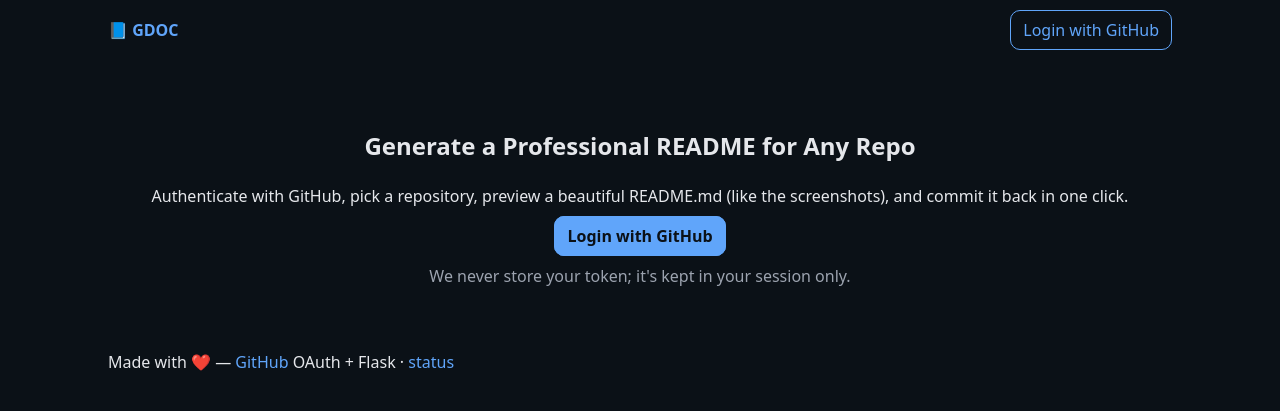
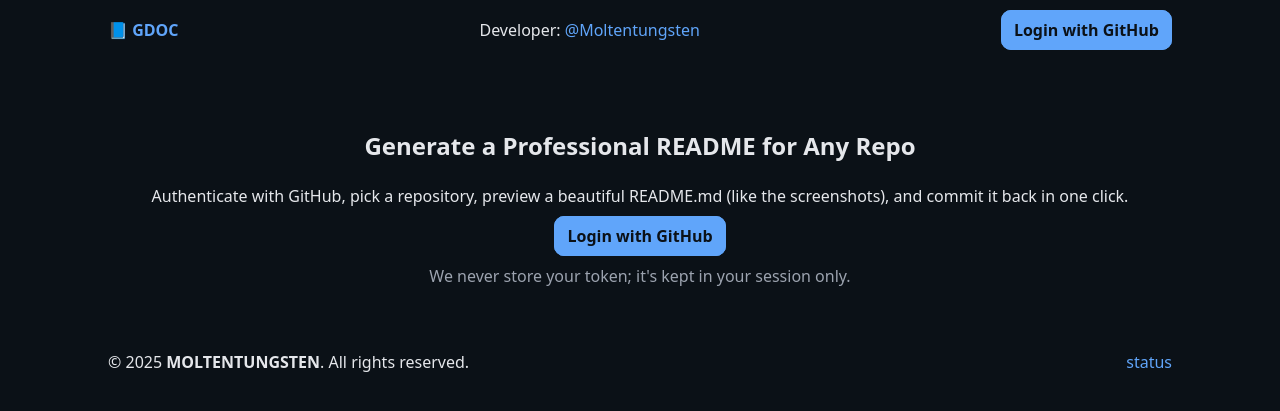
Before and after one commit to Themoltentungsten/GDOC, a Flask app: page / in a window 1280 px wide. Shown: the top 411 px of the page. Run offline with Flask 3, Linux system fonts and the light colour scheme.

Commit message:
Update base.html

```diff
--- a/GDOC/templates/base.html
+++ b/GDOC/templates/base.html
@@ -1,21 +1,29 @@
-
 <!doctype html>
 <html lang="en">
   <head>
-    <meta charset="utf-8">
-    <meta name="viewport" content="width=device-width, initial-scale=1">
-    <title>GDOC</title>
-    <link rel="stylesheet" href="{{ url_for('static', filename='styles.css') }}">
+    <meta charset="utf-8" />
+    <meta name="viewport" content="width=device-width,initial-scale=1" />
+    <title>GDOC · GitHub README Docs</title>
+    <meta name="description" content="Authenticate with GitHub, auto-generate a professional README.md, and commit it back with one click." />
+    <meta name="theme-color" content="#111827" />
+    <link rel="stylesheet" href="{{ url_for('static', filename='styles.css') }}" />
   </head>
   <body>
+    <div class="bg-grid"></div>
+
     <header class="container header">
       <a class="brand" href="{{ url_for('index') }}">📘 GDOC</a>
-      <nav>
+
+      <div class="dev-pill">
+        Developer: <a href="https://github.com/Themoltentungsten" target="_blank">@Moltentungsten</a>
+      </div>
+
+      <nav class="nav">
         {% if session.get("token") %}
           <a href="{{ url_for('dashboard') }}">Dashboard</a>
-          <a href="{{ url_for('logout') }}">Logout</a>
+          <a class="btn" href="{{ url_for('logout') }}">Logout</a>
         {% else %}
-          <a class="btn" href="{{ url_for('login') }}">Login with GitHub</a>
+          <a class="btn primary" href="{{ url_for('login') }}">Login with GitHub</a>
         {% endif %}
       </nav>
     </header>
@@ -32,7 +40,12 @@
     </main>
 
     <footer class="container footer">
-      <p>Made with ❤️ — <a href="https://github.com">GitHub</a> OAuth + Flask · <a href="/heartbeat">status</a></p>
+      <p>© <span id="year"></span> <strong>MOLTENTUNGSTEN</strong>. All rights reserved.</p>
+      <p><a href="/heartbeat">status</a></p>
     </footer>
+
+    <script>
+      document.getElementById('year').textContent = new Date().getFullYear();
+    </script>
   </body>
 </html>
```
